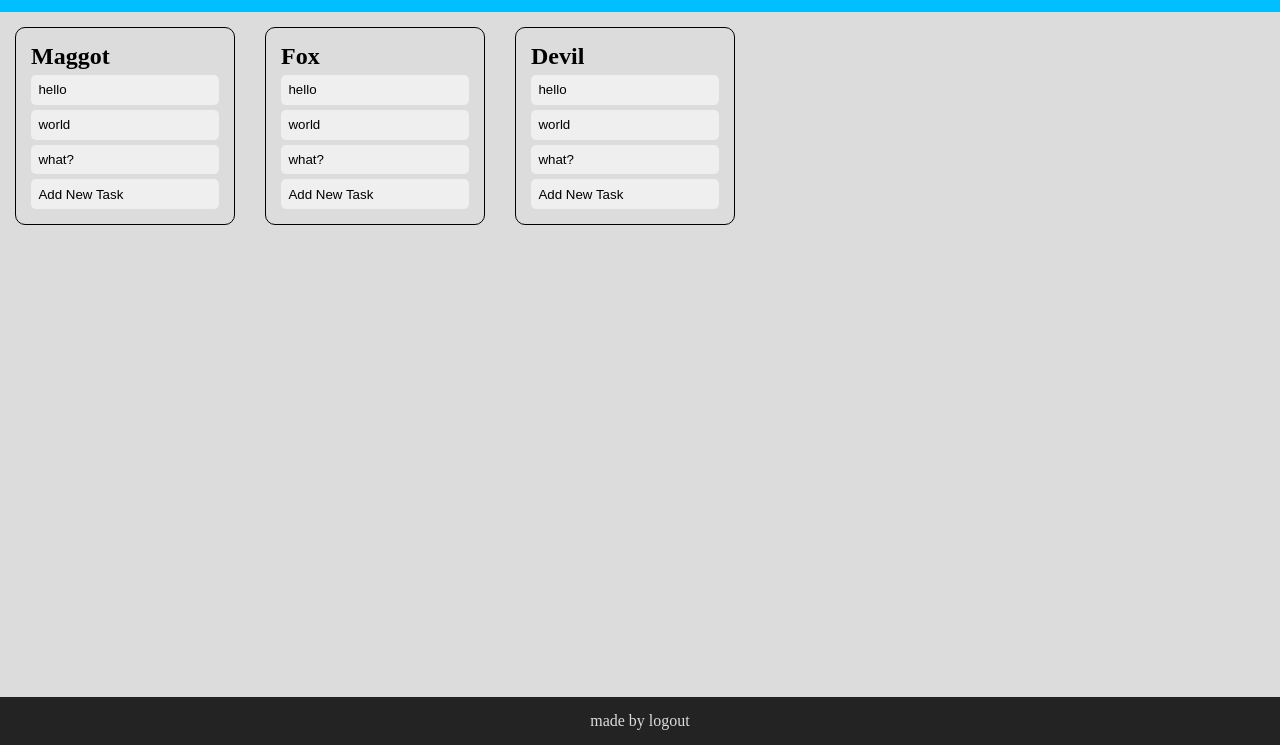
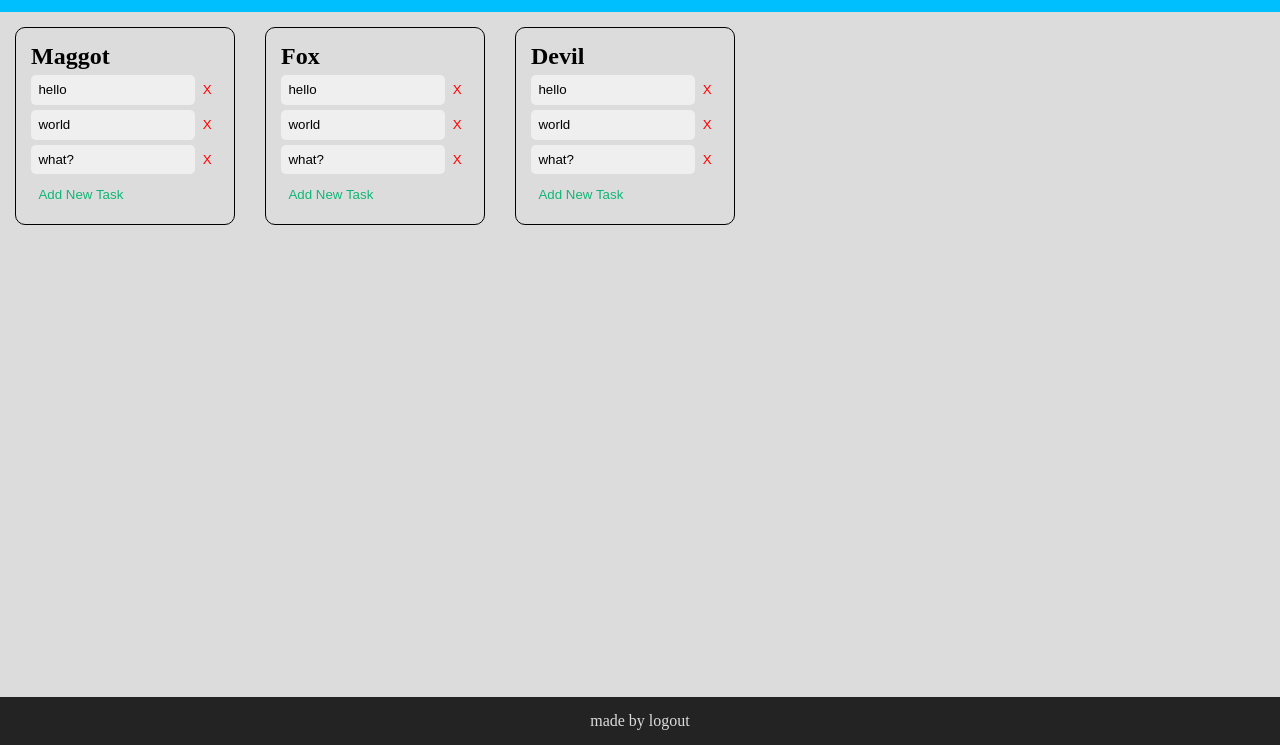
Before and after one commit to mvbertos/odin_project_todolist, a website built with webpack: page src/template.html in a window 1280 px wide. Shown: the part 55-800 px from the top of the page. Built offline with nearby package versions, Linux system fonts and the light colour scheme.

Commit message:
added a way to delete any task from a todolist

```diff
--- a/src/css/style.css
+++ b/src/css/style.css
@@ -47,10 +47,38 @@ body {
 }
 
 #todoListCard button {
+  width: 100%;
   border-radius: 5px;
   padding: 1ch;
   border: 0px;
   display: flex;
+}
+
+#todoListCard #taskEl {
+  display: grid;
+  grid-template-columns: 1fr min-content;
+}
+
+#newTask button {
+  border-style: none;
+  background-color: transparent;
+  color: rgb(16, 182, 118);
+}
+
+#newTask button:hover {
+  cursor: pointer;
+  color: rgba(16, 182, 118, 0.53);
+}
+
+#taskEl #del {
+  border-style: none;
+  background-color: transparent;
+  color: red;
+}
+
+#taskEl #del:hover {
+  cursor: pointer;
+  color: rgba(255, 0, 0, 0.429);
 }
 
 #popup {
--- a/src/js/ui.js
+++ b/src/js/ui.js
@@ -25,6 +25,8 @@ class UI {
     //create a popup
     const popupEl = document.createElement("div");
     popupEl.id = "popup";
+
+    //If user click outside the popup it will close it self
     popupEl.addEventListener("click", (_) => {
       popupEl.remove();
     });
@@ -100,10 +102,19 @@ class UI {
     this.todolistDivEl.append(todoListCard);
 
     for (let i = 0; i < todoList.todoArray.length; i++) {
-      todoListCard.appendChild(this.createTask(todoList.todoArray[i]), (nt) => {
-        todoList.todoArray[i] = nt;
-        onChanged(todoList);
-      });
+      todoListCard.appendChild(
+        this.createTask(
+          todoList.todoArray[i],
+          (nt) => {
+            todoList.todoArray[i] = nt;
+            onChanged(todoList);
+          },
+          true,
+          () => {
+            (todoList.todoArray.splice(i, 1), onChanged(todoList));
+          },
+        ),
+      );
     }
 
     const newTaskButton = this.createTask(
@@ -113,19 +124,37 @@ class UI {
         onChanged(todoList);
       },
     );
-    newTaskButton.id = "newTaskButton";
+    newTaskButton.id = "newTask";
+
     todoListCard.appendChild(newTaskButton);
   }
 
-  createTask(task = new Todo(), onChanged = (newTask) => {}) {
-    const todoEl = document.createElement("button");
-    todoEl.textContent = task.title;
-    todoEl.addEventListener("click", (_) => {
+  createTask(
+    task = new Todo(),
+    onChanged = (newTask) => {},
+    removeble = false,
+    onRemove = () => {},
+  ) {
+    const taskDivEl = document.createElement("div");
+    taskDivEl.id = "taskEl";
+    const taskButtonEl = document.createElement("button");
+    taskButtonEl.textContent = task.title;
+    taskButtonEl.addEventListener("click", (_) => {
       this._createTaskEditForm(task, (newTask) => {
         onChanged(newTask);
       });
     });
-    return todoEl;
+    taskDivEl.appendChild(taskButtonEl);
+    if (removeble) {
+      const removeButtonEl = document.createElement("button");
+      removeButtonEl.id = "del";
+      removeButtonEl.textContent = "X";
+      removeButtonEl.addEventListener("click", (e) => {
+        onRemove();
+      });
+      taskDivEl.appendChild(removeButtonEl);
+    }
+    return taskDivEl;
   }
 }
 
```
